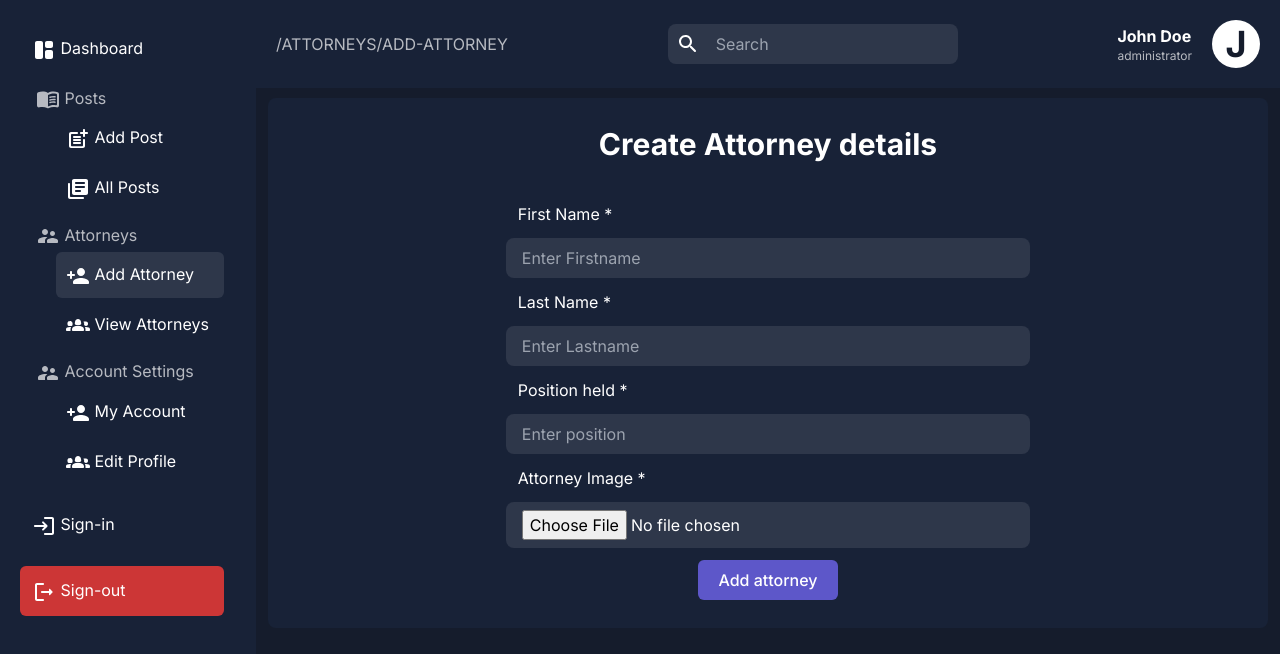
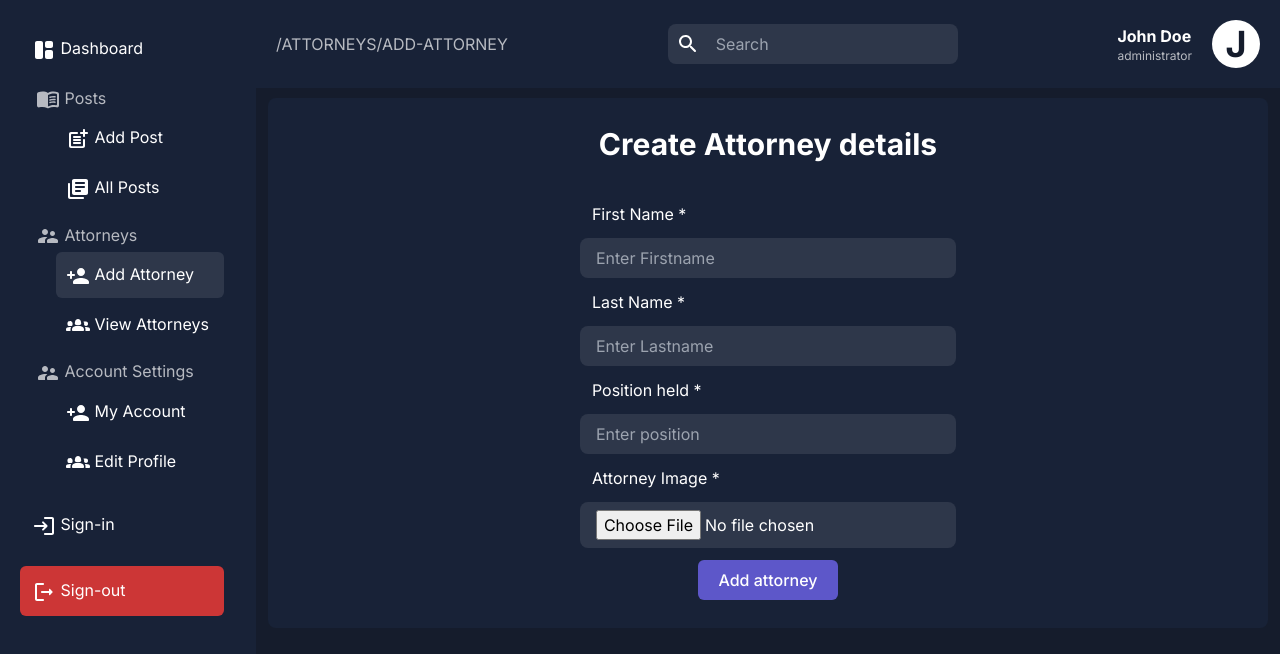
Before and after one commit to bolowys33/ace-admin, a Next.js app: page /attorneys/add-attorney in a window 1280 px wide. Shown: the top 654 px of the page. Built offline with nearby package versions, Linux system fonts and the light colour scheme; sample sign-in values are in the browser's storage.

Commit message:
Reduce container max width

```diff
--- a/app/attorneys/add-attorney/page.tsx
+++ b/app/attorneys/add-attorney/page.tsx
@@ -87,7 +87,7 @@ const AddAtorney = () => {
 
     return (
         <div className="bg-[#182237] rounded-lg py-7 min-h-[520px] mt-20">
-            <Container maxWidth="sm" className="">
+            <Container maxWidth="xs" className="">
                 <Box>
                     <h2 className="text-center font-bold text-3xl">
                         Create Attorney details
--- a/app/attorneys/edit-attorney/[id]/page.tsx
+++ b/app/attorneys/edit-attorney/[id]/page.tsx
@@ -133,7 +133,7 @@ const EditAttorney = ({ params }: { params: { id: string } }) => {
 
     return (
         <div className="bg-[#182237] rounded-lg py-7 min-h-[520px] mt-20">
-            <Container maxWidth="sm" className="">
+            <Container maxWidth="xs" className="">
                 <Box>
                     <h2 className="text-center font-bold text-3xl">
                         Update Attorney details
--- a/components/PasswordForm.tsx
+++ b/components/PasswordForm.tsx
@@ -78,7 +78,7 @@ const PasswordForm = () => {
     };
 
     return (
-        <Container maxWidth="sm" className="">
+        <Container maxWidth="xs" className="">
             <Box>
                 <h2 className="text-center font-bold text-3xl">
                     Change your password
--- a/components/ProfileForm.tsx
+++ b/components/ProfileForm.tsx
@@ -72,7 +72,7 @@ const ProfileForm = ({ admin }: { admin: Admin }) => {
     };
 
     return (
-        <Container maxWidth="sm" className="">
+        <Container maxWidth="xs" className="">
             <Box>
                 <h2 className="text-center font-bold text-3xl">
                     Edit your Account
```
